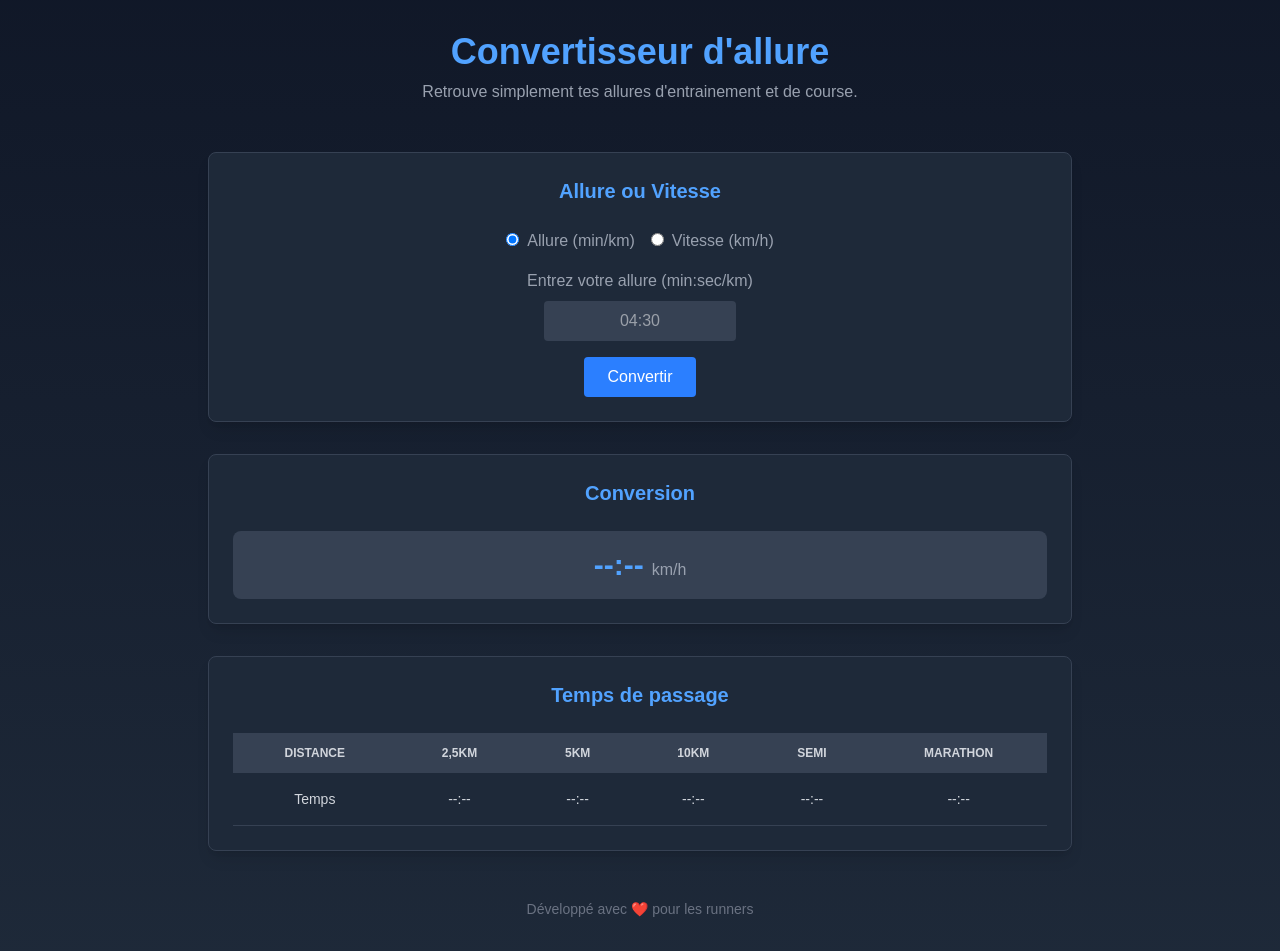
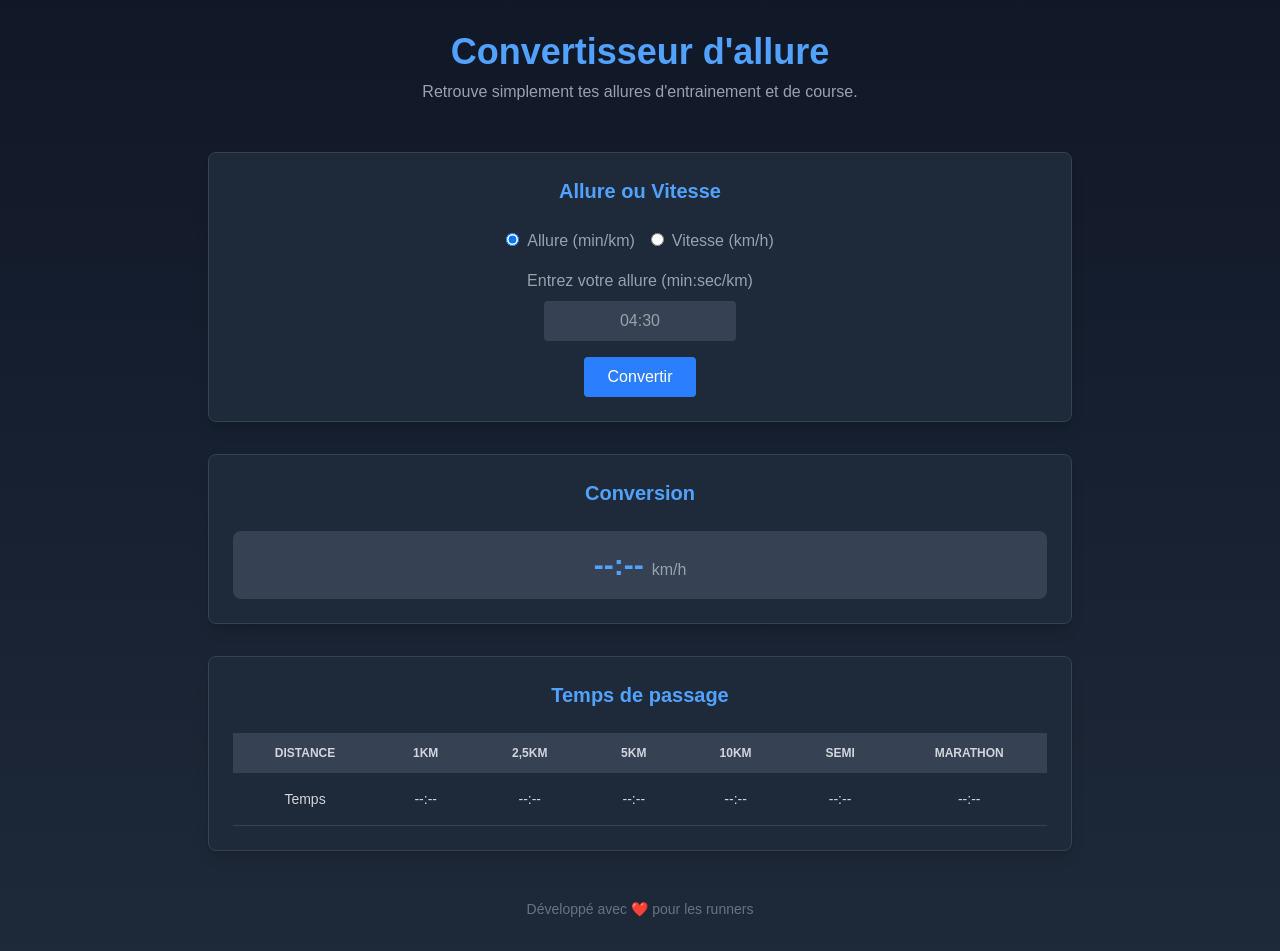
Before and after one commit to Jrejoire/convertisseur, a Next.js app: page / in a window 1280 px wide. Built offline with nearby package versions, Linux system fonts and the light colour scheme.

Commit message:
ajout du 1 km dans le tableau

```diff
--- a/app/components/ConversionFunction.jsx
+++ b/app/components/ConversionFunction.jsx
@@ -28,6 +28,7 @@ export const speedToPace = (speed) => {
 export default class ConversionFunction {
   static calculatePassingTimes(speed) {
     const distances = {
+      "1km": 1,
       "2,5km": 2.5,
       "5km": 5,
       "10km": 10,
--- a/app/page.jsx
+++ b/app/page.jsx
@@ -84,6 +84,9 @@ export default function Home() {
                       Distance
                     </th>
                     <th scope="col" className="px-6 py-3">
+                      1km
+                    </th>
+                    <th scope="col" className="px-6 py-3">
                       2,5km
                     </th>
                     <th scope="col" className="px-6 py-3">
@@ -105,6 +108,9 @@ export default function Home() {
                     <th scope="row" className="px-6 py-4 font-medium">
                       Temps
                     </th>
+                    <td className="px-6 py-4 text-center">
+                      {passingTimes?.["1km"] || "--:--"}
+                    </td>
                     <td className="px-6 py-4 text-center">
                       {passingTimes?.["2,5km"] || "--:--"}
                     </td>
```
